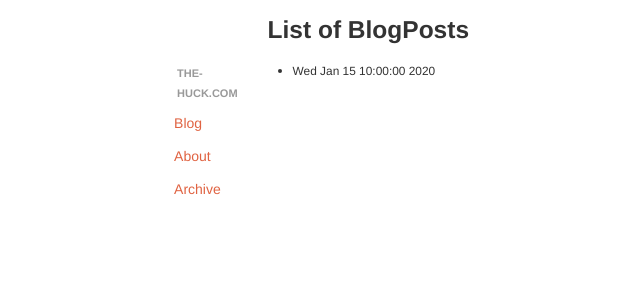
After one commit to tschaume/the-huck.com, a Flask app: page /archive in a window 1280 px wide. The commit adds this page. Shown: the top 300 px of the page, without its empty margins (69-709 px from the left). Run offline with Flask 2, Linux system fonts and the light colour scheme; tables that the repository leaves empty hold one stand-in row (values such as "Sample post"); parts of the project's set-up code (start-up, migrations or seed data) failed here and were passed over; some libraries are stand-ins or nearby versions.

Commit message:
implement archive

```diff
--- /dev/null
+++ b/app/templates/archive.html
@@ -0,0 +1,11 @@
+{% extends "base.html" %}
+{% block content %}
+<div>
+  <h3>List of BlogPosts</h3>
+  <ul>
+    {% for post in posts %}
+    <li><a href="/archive/{{post.id}}">{{post.body[9:-4]}}</a> <small>{{post.timestamp.ctime()}}</small></li>
+    {% endfor %}
+  </ul>
+</div>
+{% endblock %}
--- a/app/templates/base.html
+++ b/app/templates/base.html
@@ -22,7 +22,7 @@
             <li class="nav-header">the-huck.com</li>
             <li><a href="/index">Blog</a></li>
             <li><a href="/about">About</a></li>
-            <li><a href="#">Archive</a></li>
+            <li><a href="/archive">Archive</a></li>
           </ul>
         </div>
         <div class="span6">
--- a/app/views.py
+++ b/app/views.py
@@ -6,17 +6,30 @@ from asciidocapi import AsciiDocAPI
 asciidoc = AsciiDocAPI()
 asciidoc.options('--no-header-footer')
 
+def run_asciidoc(p):
+  outfile = StringIO.StringIO()
+  asciidoc.execute(str(p.body), outfile, backend = 'html4')
+  return outfile.getvalue()
+
 @app.route('/')
 @app.route('/index')
 @app.route('/index/<int:page>')
 def index(page = 1):
   posts = Post.query.paginate(page, 1, False) # returns Paginate object
   for p in posts.items:
-    outfile = StringIO.StringIO()
-    asciidoc.execute(str(p.body), outfile, backend = 'html4')
-    p.body = outfile.getvalue()
+    p.body = run_asciidoc(p)
   return render_template("index.html", posts = posts)
 
 @app.route('/about')
 def about():
   return render_template("about.html")
+
+@app.route('/archive')
+def archive():
+  return render_template("archive.html", posts = Post.query.all())
+
+@app.route('/archive/<int:id>')
+def post(id = 1):
+  post = Post.query.get(id)
+  post.body = run_asciidoc(post)
+  return render_template("posts.html", post = post)
```
Also changed, not shown: app/templates/posts.html (added, +10 -0 lines).
